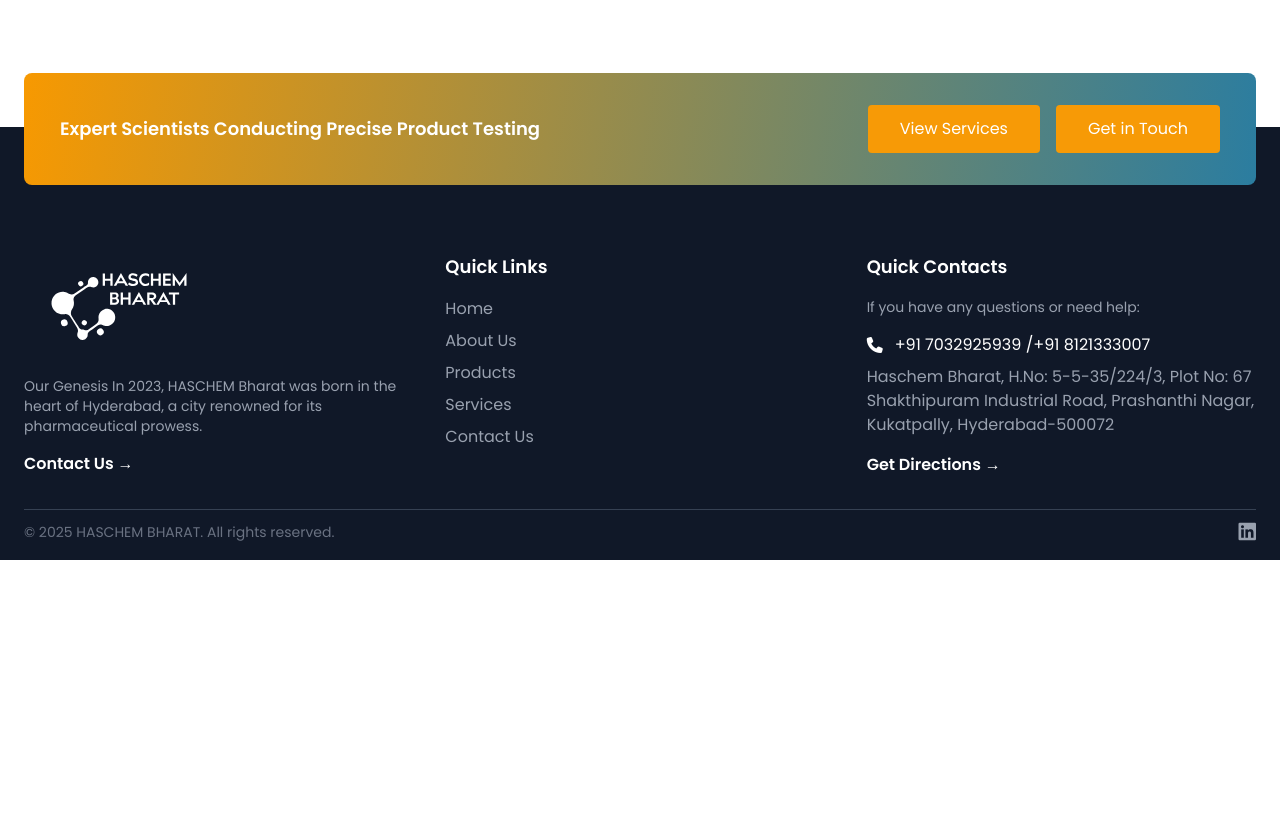
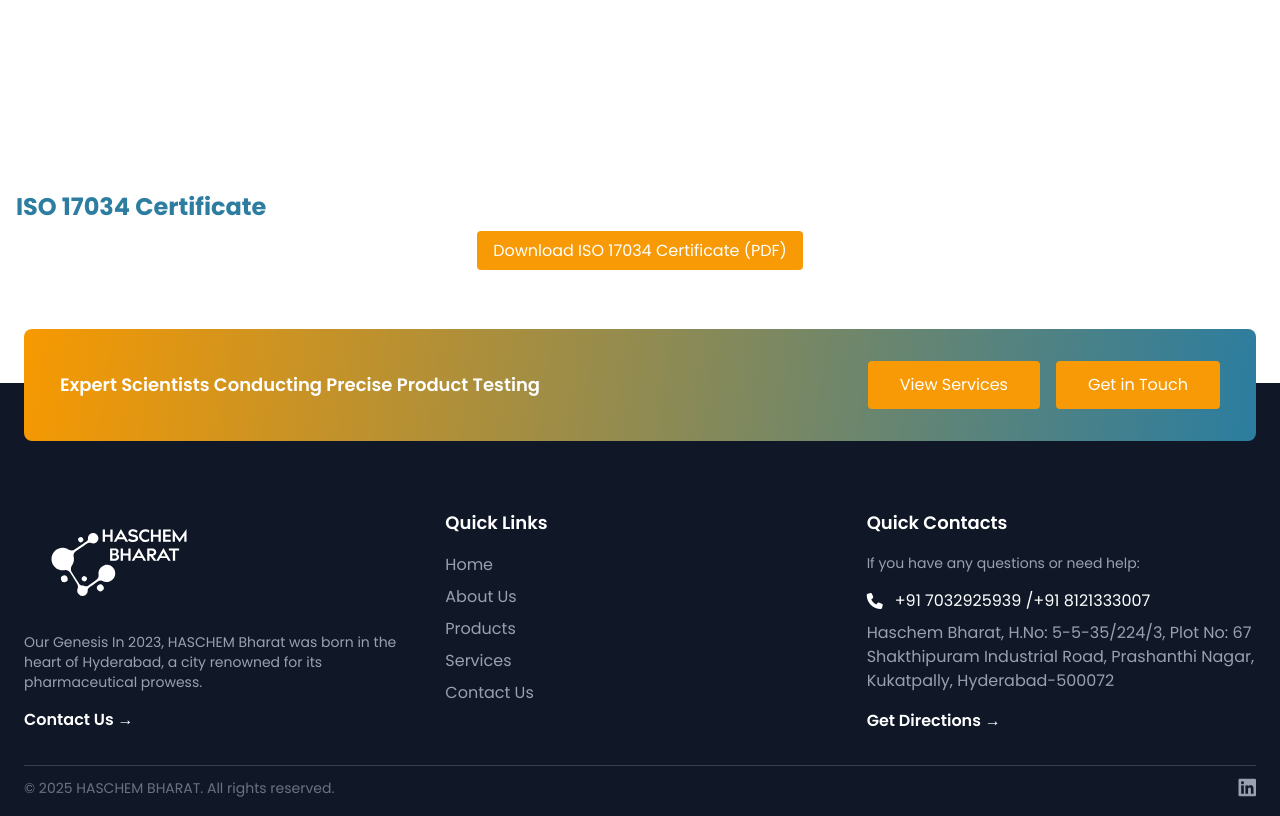
Before and after one commit to Seshuggina/haschem-bharat, a React (Vite) app: page /about-us in a window 1280 px wide. Shown: the part 2120-2936 px from the top of the page. Before the commit the page ends 2680 px from the top, so only its background shows below. Built offline with nearby package versions, Linux system fonts and the light colour scheme; no server answers.

Commit message:
feat: Add ISO 17034 certificate section with download link in About Us page

```diff
--- a/src/pages/AboutUs/AboutUs.tsx
+++ b/src/pages/AboutUs/AboutUs.tsx
@@ -31,6 +31,14 @@
     navigate("/contact-us");
     window.scrollTo(0, 0);
   };
+
+  // Public path to the ISO certificate PDF. Place the PDF at
+  // `public/assets/docs/ISO-17034-HASCHEM-BHARAT.pdf` so it will be
+  // available at runtime relative to the Vite base URL.
+  const isoPdfUrl = new URL(
+    `${import.meta.env.BASE_URL || '/'}assets/docs/ISO-17034-HASCHEM-BHARAT.pdf`,
+    document.baseURI
+  ).href;
 
   return (
     <>
@@ -337,6 +345,27 @@
           </div>
         </div>
       </section>
+      {/* ISO Certificate */}
+      <section className="pt-16 pb-30 hb-aboutus-section-iso">
+        <div className="container mx-auto px-4">
+          <h2 className="text-2xl font-bold pb-4 sm:text-left text-center text-[#2d7da0]">
+            ISO 17034 Certificate
+          </h2>
+
+
+
+          <div className="text-center">
+            <a
+              href={isoPdfUrl}
+              target="_blank"
+              rel="noreferrer noopener"
+              className="hb-btn hb-bg-brand text-white py-2 px-4 rounded"
+            >
+              Download ISO 17034 Certificate (PDF)
+            </a>
+          </div>
+        </div>
+      </section>
     </>
   );
 };
```
Also changed, not shown: 1 other file (tests, documents, lock files or other folders).
